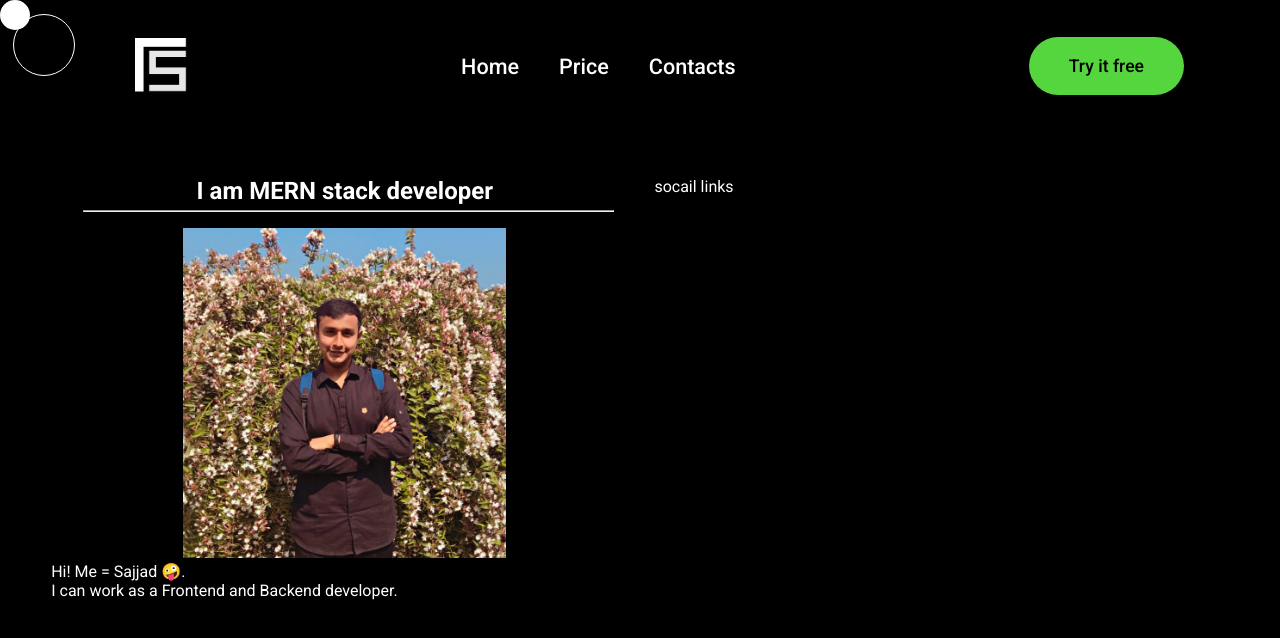
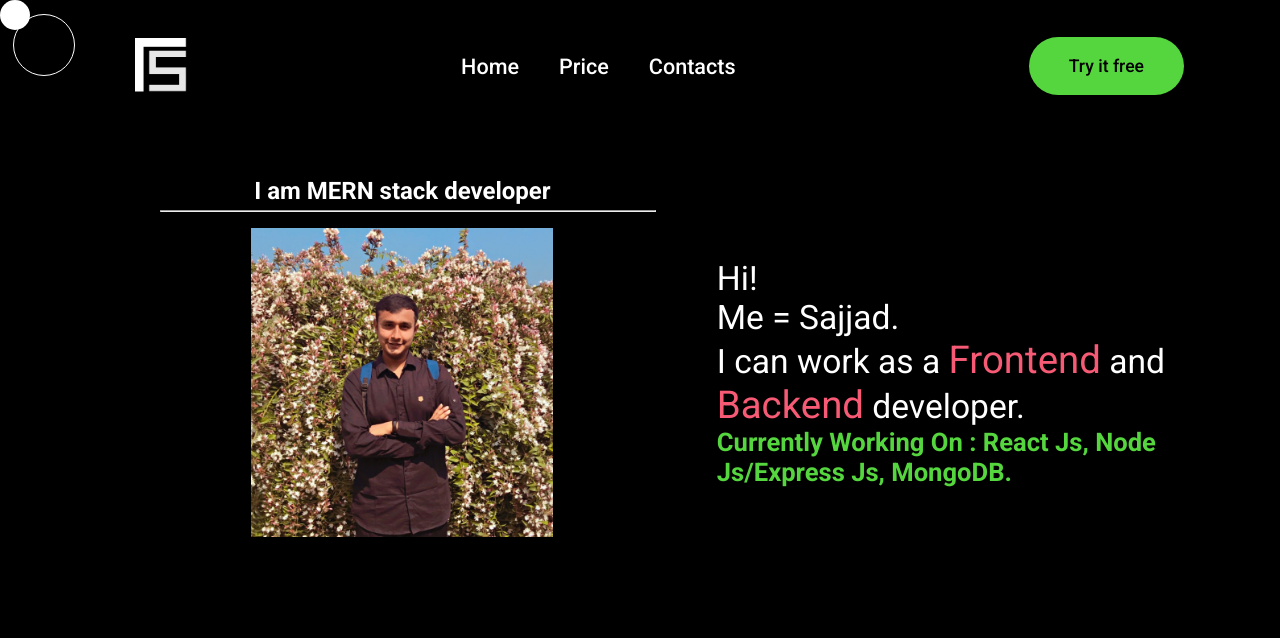
Before and after one commit to sajjad960/Findsajjad_Website-Reactjs-Frontend, a React (Create React App) app: page /me in a window 1280 px wide. Shown: the top 638 px of the page. Built offline with nearby package versions, Linux system fonts and the light colour scheme.

Commit message:
working on mecard working on

```diff
--- a/src/components/MeCard.js
+++ b/src/components/MeCard.js
@@ -15,25 +15,27 @@ export const MeCard = () => {
 
                 </div>
 
-                <div className="social_links">
-                    socail links
+                <div className="about_me">
+                    <div className="text_area">
+                        <div className='text_area-box'>
+                            <p>
+                            Hi!<br/>
+                            Me = Sajjad.<br/>
+                            I can work as a <span>Frontend</span> and <br/><span>Backend</span> developer.
+                            </p>
+                        <h3>Currently Working On : <span>React Js, Node Js/Express Js, MongoDB.</span></h3>
+                        </div>
+                    </div>
                 </div>
 
             </div>
 
-            <div className="text_area">
-                <div className='text_area-box'>
-                    Hi!
-                    Me = Sajjad 🤪. <br/>
-                    I can work as a Frontend and Backend developer.
-                </div>
-            </div>
         </Wrapper>
     )
 }
 
 const Wrapper = styled.div`
-    padding: 3.5% 3% .5% 4%;
+    padding: 3.5% 3% .5% 10%;
 
     .hr {
         width: 2rem;
@@ -62,6 +64,37 @@ const Wrapper = styled.div`
 
     }
 
+    .text_area {
+        position: relative;
+        margin-bottom: 10%;
+
+        &-box {
+            /* position: absolute;
+            bottom: 50%;
+           right: 20%; */
+            margin-bottom: .5rem;
+            /* background-image: linear-gradient(to right bottom, #ffffff3d, black); */
+            padding-top: 15% !important;
+            padding: 1.5rem;
+            p {
+                font-size: 2.1rem;
+                color: white;
+
+                span {
+                    color: var(--clr-red-dark);
+                    font-size: 2.4rem;
+                }
+            }
+
+            h3 {
+                font-size: 1.6rem;
+                color: var(--clr-green-light);
+            }
+
+        }
+
+    }
+
     //animation
 
     @keyframes widthBig {
```
